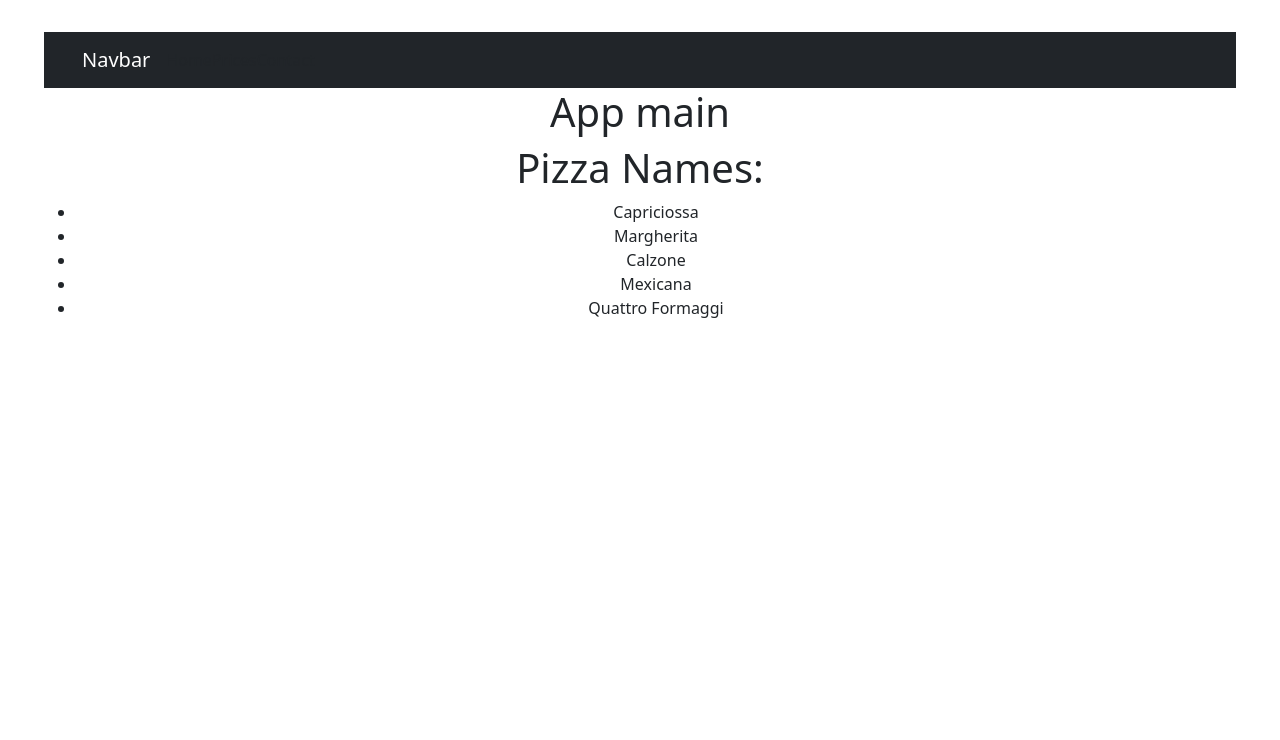
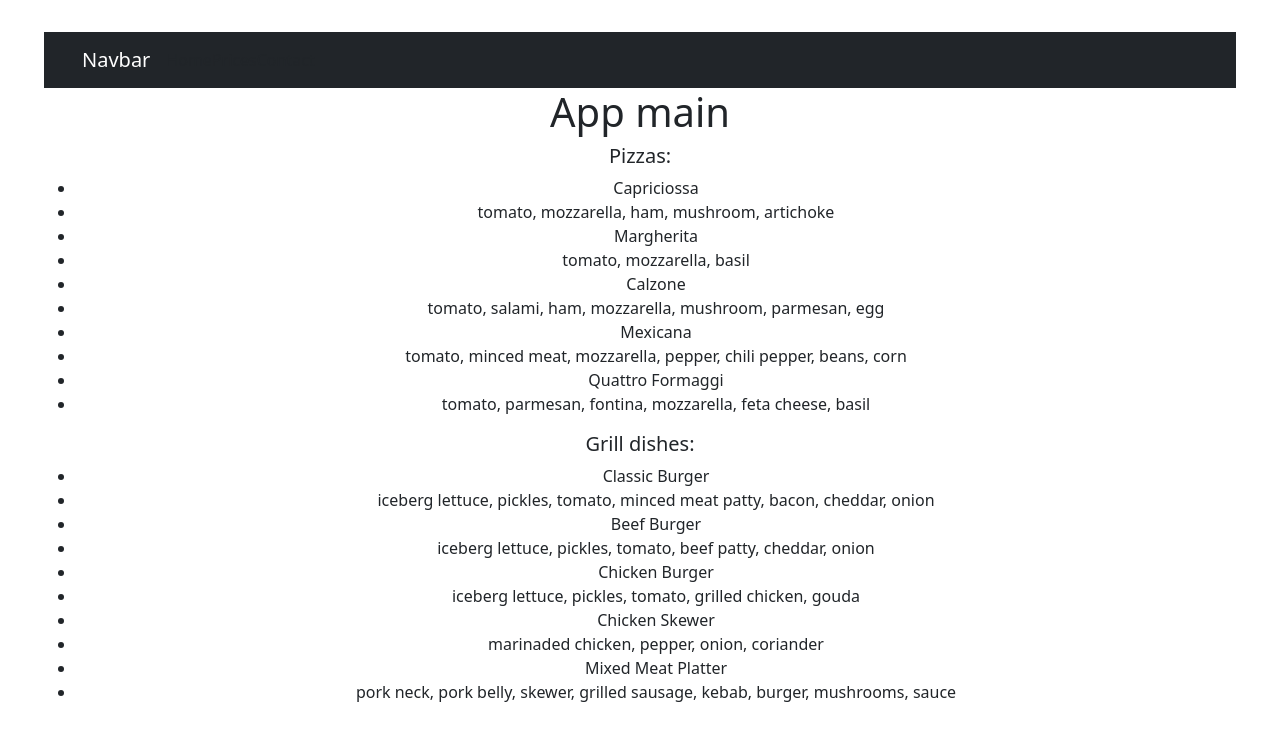
Before and after one commit to Branimir1/react-state-project, a React (Vite) app: page / in a window 1280 px wide. Shown: the top 740 px of the page. Built offline with nearby package versions, Linux system fonts and the light colour scheme.

Commit message:
Fetch pizzas and burgers
added burgers and description

```diff
--- a/src/Count.jsx
+++ b/src/Count.jsx
@@ -3,21 +3,33 @@ import jsonData from './menu.json';
 
 function PizzaNames() {
   const [pizzaData, setPizzaData] = useState([]);
+  const [grillData,setGrillData] = useState([]);
+
   console.log(pizzaData)
   useEffect(() => {
     // Filter the data to get only the "Pizza" category
     const pizzaCategory = jsonData.categories.find(category => category.name === 'Pizza');
+    const grillCategory = jsonData.categories.find(category => category.name === 'Grill');
 
     // Set the state with the array of pizza items
     setPizzaData(pizzaCategory ? pizzaCategory.items : []);
+    setGrillData(grillCategory ? grillCategory.items : []);
   }, []);
 
   return (
     <div>
-      <h1>Pizza Names:</h1>
+      <h5>Pizzas:</h5>
       <ul>
         {pizzaData.map(item => (
-          <li key={item.id}>{item.name}</li>
+          <><li key={item.id}>{item.name}</li>
+          <li>{item.description}</li></>
+        ))}
+      </ul>
+      <h5>Grill dishes:</h5>
+      <ul>
+        {grillData.map(item => (
+          <><li key={item.id}>{item.name}</li>
+          <li>{item.description}</li></>
         ))}
       </ul>
     </div>
--- a/src/Navbar.jsx
+++ b/src/Navbar.jsx
@@ -4,7 +4,7 @@ const Navbar = () => {
   return (
     <nav className="navbar navbar-expand-lg navbar-dark bg-dark">
       <div className="container">
-      <a class="navbar-brand" href="#">Navbar</a>
+        <a class="navbar-brand" href="#">Navbar</a>
       <button class="navbar-toggler" type="button" data-toggle="collapse"
       data-target="#navbarNavAltMarkup" aria-controls="navbarNavAltMarkup"
       aria-expanded="false" aria-label="Toggle navigation">
```
